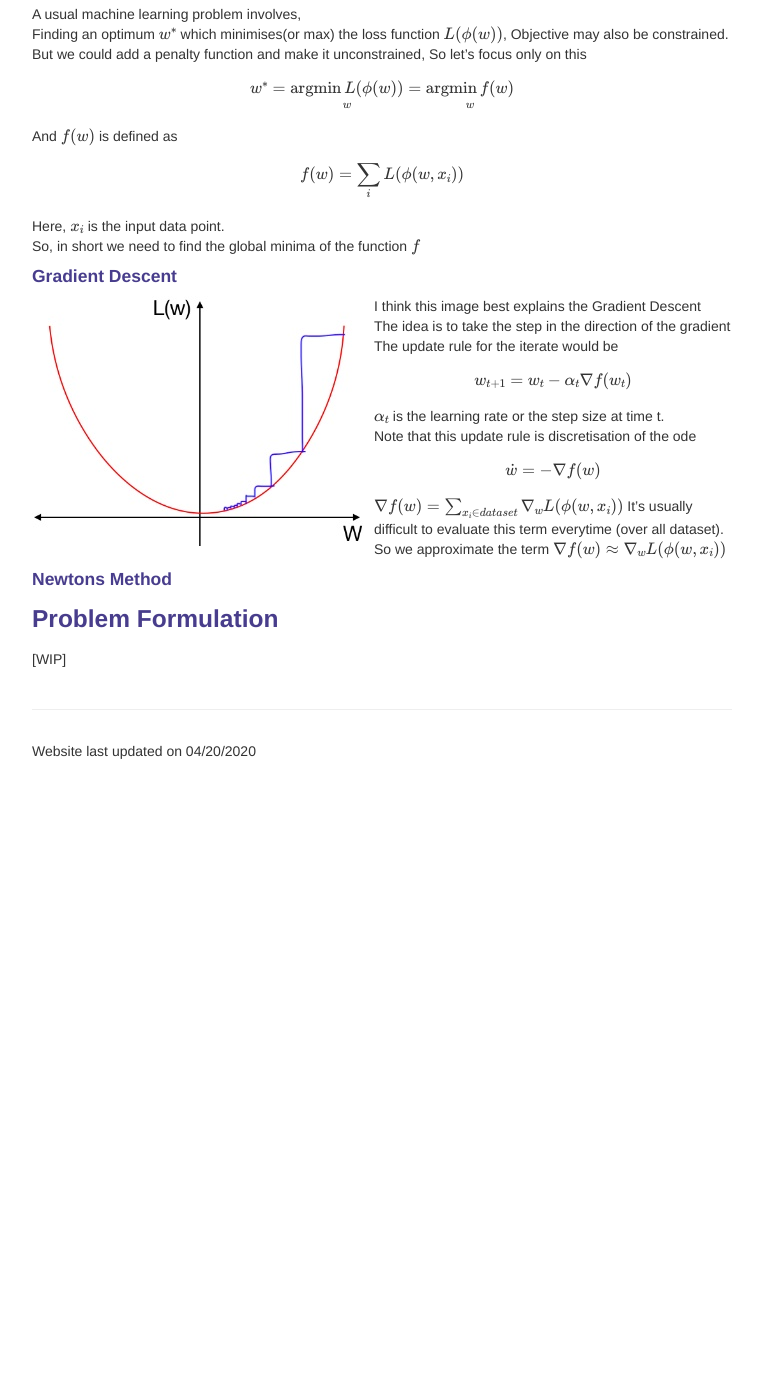
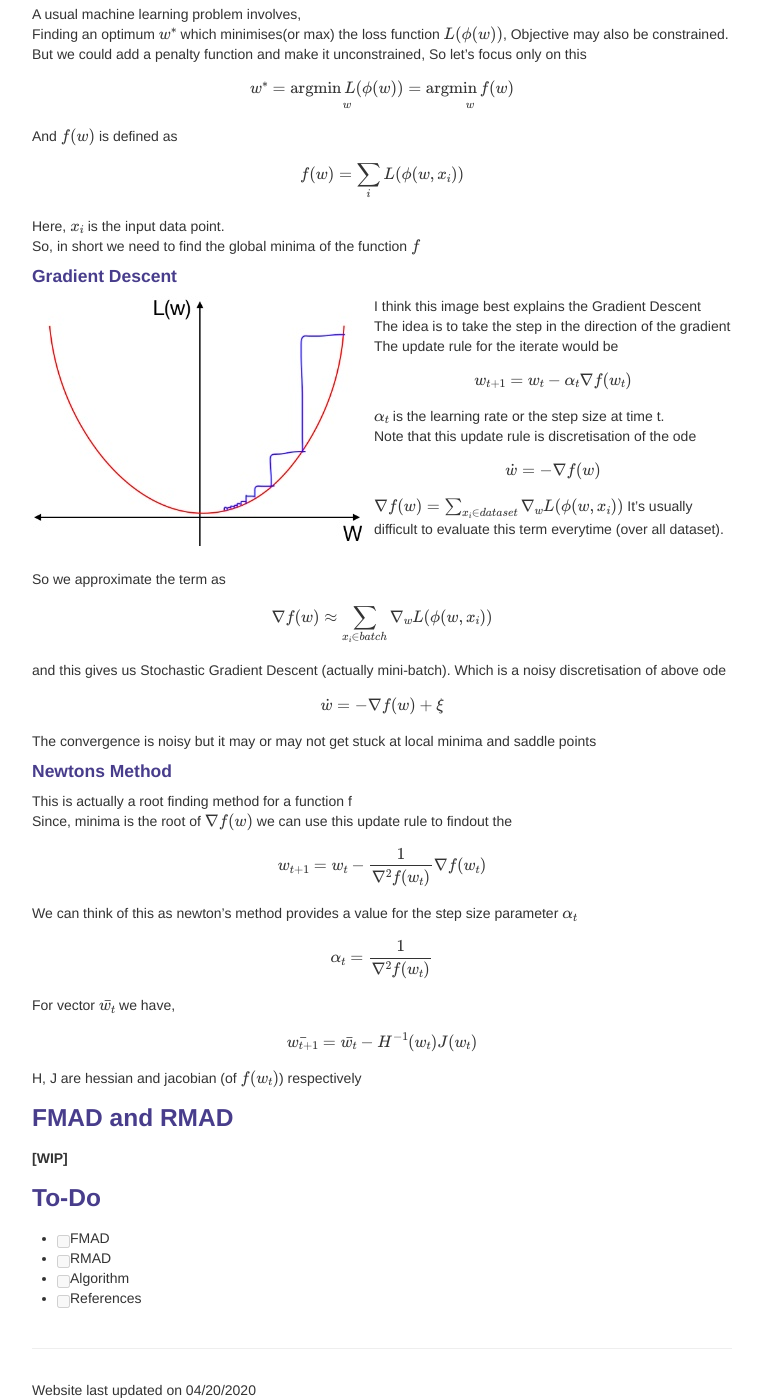
Before and after one commit to BlackWingedKing/BlackWingedKing.github.io, a Jekyll site: the page built from posts/newton_solvers.md, in a window 1280 px wide and 1400 px high, scrolled down 598 px. Shown: the whole window, without its empty margins (258-1020 px from the left). Built offline with Jekyll 4.4.1, drawn with Linux system fonts in a browser that asks for light colours; formulas are drawn with MathJax 3; before the commit the page ends 1359 px from its top, so only the background shows below that; some of the changed text lies outside the part shown.

Commit message:
curveball update

```diff
--- a/posts/newton_solvers.md
+++ b/posts/newton_solvers.md
@@ -15,7 +15,7 @@
 Second order optimisers such as L-BFGS, CG and other quasi newton methods work very well in lower dimensions but they fail in the higher dimension because of the memory and computational growth is exponential w.r.t increase in dimension.
 
 
-This paper proposes a new faster method - curve ball addressing the issues of 2nd order optimisers
+This paper proposes a new faster method - ***curve ball*** addressing the issues of 2nd order optimisers
 
 ### Optimisation Methods
 Let's quickly review the standard optimisation problem and the methods to solve it
@@ -42,11 +42,33 @@
 \$$\dot{w} = -\nabla f(w)$$
 
 \$$\nabla f(w) = \sum_{x_{i} \in dataset} \nabla_{w}L(\phi(w, x_{i}))$$
-It's usually difficult to evaluate this term everytime (over all dataset). So we approximate the term $$\nabla f(w) \approx  \nabla_{w}L(\phi(w, x_{i}))$$
+It's usually difficult to evaluate this term everytime (over all dataset).
 
+<br />
+So we approximate the term as
+\$$\nabla f(w) \approx \sum_{x_{i} \in batch} \nabla_{w}L(\phi(w, x_{i}))$$
+and this gives us Stochastic Gradient Descent (actually mini-batch). Which is a noisy discretisation of above ode
 
+$$\dot{w} = -\nabla f(w) + \xi$$
+
+The convergence is noisy but it may or may not get stuck at local minima and saddle points
 #### Newtons Method
+This is actually a root finding method for a function f
+Since, minima is the root of $$\nabla f(w)$$ we can use this update rule to findout the
+\$$w_{t+1} = w_{t} - \frac{1}{\nabla^{2}f(w_{t})}\nabla f(w_{t})$$
 
-### Problem Formulation
+We can think of this as newton's method provides a value for the step size parameter $$\alpha_{t}$$
+\$$\alpha_{t} = \frac{1}{\nabla^{2}f(w_{t})}$$
 
-[WIP]
+For vector $$\bar{w_{t}}$$ we have,
+\$$\bar{w_{t+1}} = \bar{w_{t}} - H^{-1}(w_{t})J(w_{t})$$
+
+H, J are hessian and jacobian (of $$f(w_{t})$$) respectively
+### FMAD and RMAD
+**[WIP]**
+
+### To-Do
+- [ ] FMAD
+- [ ] RMAD
+- [ ] Algorithm
+- [ ] References
```
Also changed, not shown: 1 other file.
